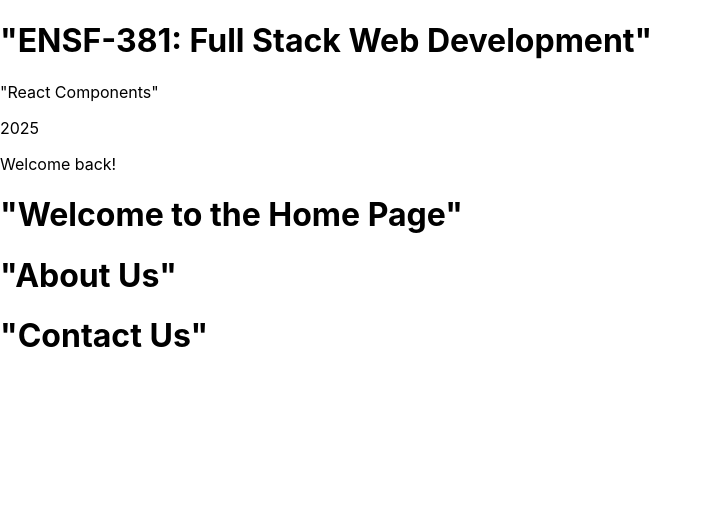
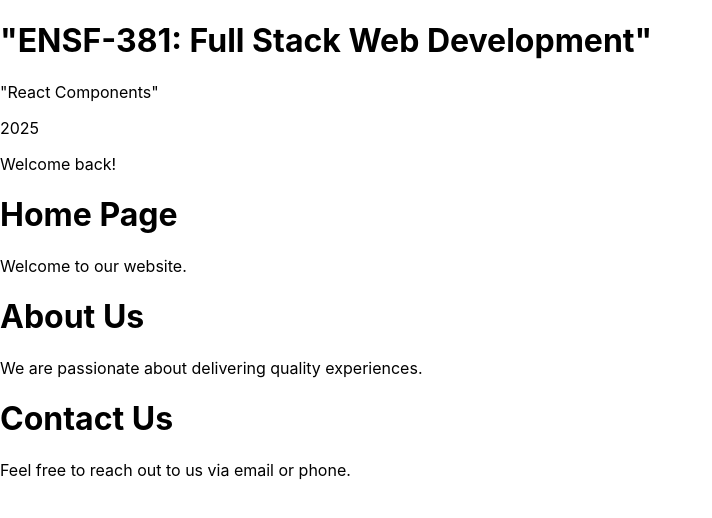
Before and after one commit to kum-nitin-cell/ensf381-lab6, a React (Create React App) app: page / in a window 1280 px wide. Shown: the top 518 px of the page, without its empty margins (0-712 px from the left). Built offline with nearby package versions, Linux system fonts and the light colour scheme.

Commit message:
exercise 2 upgraded

```diff
--- a/src/About.js
+++ b/src/About.js
@@ -1,12 +1,12 @@
-import React from 'react';
+import React from "react";
 
-function About(){
-    return(
+function About(props) {
+    return (
         <div>
-            <h1>"About Us"</h1>
-
+            <h1>{props.title}</h1>
+            <p>{props.description}</p>
         </div>
-    )
+    );
 }
 
 export default About;
--- a/src/App.js
+++ b/src/App.js
@@ -19,9 +19,9 @@ function App() {
       <p>"React Components"</p>
       <p>{currentyear}</p>
       <p>{message()}</p>
-      <Home />
-      <About />
-      <Contact />
+      <Home title="Home Page" description="Welcome to our website." />
+      <About title="About Us" description="We are passionate about delivering quality experiences." />
+      <Contact title="Contact Us" description="Feel free to reach out to us via email or phone." />
     </div>
   );
 }
--- a/src/Contact.js
+++ b/src/Contact.js
@@ -1,12 +1,12 @@
-import React from 'react';
+import React from "react";
 
-function Contact(){
-    return(
+function About(props) {
+    return (
         <div>
-            <h1>"Contact Us"</h1>
-
+            <h1>{props.title}</h1>
+            <p>{props.description}</p>
         </div>
-    )
+    );
 }
 
-export default Contact;
+export default About;
--- a/src/Home.js
+++ b/src/Home.js
@@ -1,13 +1,12 @@
-import React from 'react';
+import React from "react";
 
-function Home(){
-    return(
+function Home(props) {
+    return (
         <div>
-            <h1>"Welcome to the Home Page"</h1>
-
+            <h1>{props.title}</h1>
+            <p>{props.description}</p>
         </div>
-    )
+    );
 }
 
-
 export default Home;
```
Also changed, not shown: src/EngineeringTopics.js (added).
